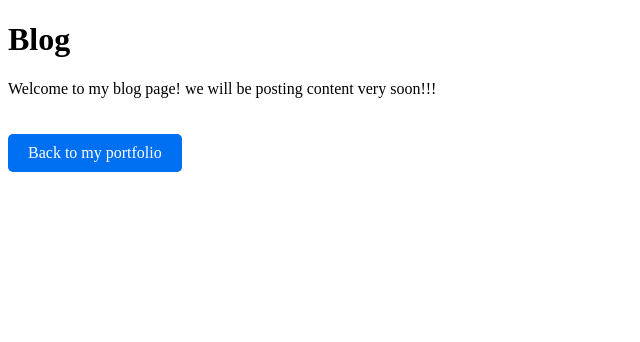
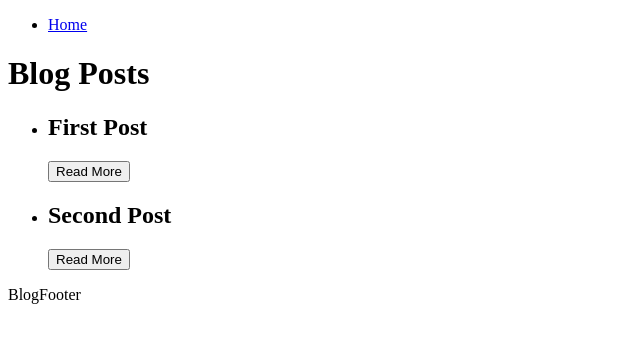
Before and after one commit to Andreson26/acf-portfolio, a Next.js app: page /blog in a window 1280 px wide. Shown: the top 342 px of the page, without its empty margins (0-640 px from the left). Built offline with nearby package versions, Linux system fonts and the light colour scheme.

Commit message:
setup the blog page and components

```diff
--- /dev/null
+++ b/src/Component/BlogFooter/BlogFooter.js
@@ -0,0 +1,7 @@
+import React from 'react'
+
+export default function BlogFooter() {
+  return (
+    <div>BlogFooter</div>
+  )
+}
--- /dev/null
+++ b/src/Component/BlogHeader/BlogHeader.js
@@ -0,0 +1,18 @@
+import Link from 'next/link';
+
+export default function BlogHeader() {
+  return (
+    <header>
+      <nav>
+        <ul>
+          <li>
+            <Link href="/"> {/* This will navigate back to the root of your website */}
+              <a>Home</a>
+            </Link>
+          </li>
+          {/* Other navigation links */}
+        </ul>
+      </nav>
+    </header>
+  );
+}
--- a/src/Component/Home/Home.styles.js
+++ b/src/Component/Home/Home.styles.js
@@ -40,7 +40,6 @@ export const ImageContainer = styled.div`
   background: ${(props) => props.theme.colors.gradient};
   border-radius: 50%;
   overflow: hidden;
-  border: 1px solid white;
 
   @media only screen and (max-width: 768px) {
   width: 30vh;
--- /dev/null
+++ b/src/app/blog/blogLayout.js
@@ -0,0 +1,12 @@
+import BlogHeader from "@/Component/BlogHeader/BlogHeader";
+import BlogFooter from "@/Component/BlogFooter/BlogFooter";
+
+export default function BlogLayout({ children }) {
+  return (
+    <div>
+      <BlogHeader />
+      <div className="blog-content">{children}</div>
+      <BlogFooter />
+    </div>
+  );
+}
--- /dev/null
+++ b/src/app/blog/layout.js
@@ -0,0 +1,6 @@
+import BlogLayout from './blogLayout';
+
+export default function Layout({ children }) {
+  return <BlogLayout>
+    {children}</BlogLayout>;
+}
--- a/src/app/blog/page.js
+++ b/src/app/blog/page.js
@@ -1,37 +1,26 @@
-import React from "react";
-import Head from "next/head";
-import Link from "next/link";
+import Link from 'next/link';
 
-const Page = () => {
+const posts = [
+  { title: 'First Post', slug: 'first-post' },
+  { title: 'Second Post', slug: 'second-post' },
+  // ... other posts
+];
+
+export default function BlogPage() {
   return (
-    <>
-      <Head>
-        <title>Blog - My Website</title>
-        <meta name="description" content="My blog page" />
-      </Head>
-      <div>
-        <h1>Blog</h1>
-        <p>Welcome to my blog page! we will be posting content very soon!!!</p>
-        {/* Add your blog content here */}
-        <Link href="/">
-          <p
-            style={{
-              display: "inline-block",
-              padding: "10px 20px",
-              marginTop: "20px",
-              backgroundColor: "#0070f3",
-              color: "white",
-              textAlign: "center",
-              textDecoration: "none",
-              borderRadius: "5px",
-            }}
-          >
-            Back to my portfolio
-          </p>
-        </Link>
-      </div>
-    </>
+    <div>
+      <h1>Blog Posts</h1>
+      <ul>
+        {posts.map((post) => (
+          <li key={post.slug}>
+            <h2>{post.title}</h2>
+            <Link href={`/blog/${post.slug}`}>
+              <button>Read More</button>
+            </Link>
+          </li>
+        ))}
+      </ul>
+    </div>
+
   );
-};
-
-export default Page;
+}
```
Also changed, not shown: src/app/blog/[slug]/page.js (added, +28 -0 lines).
